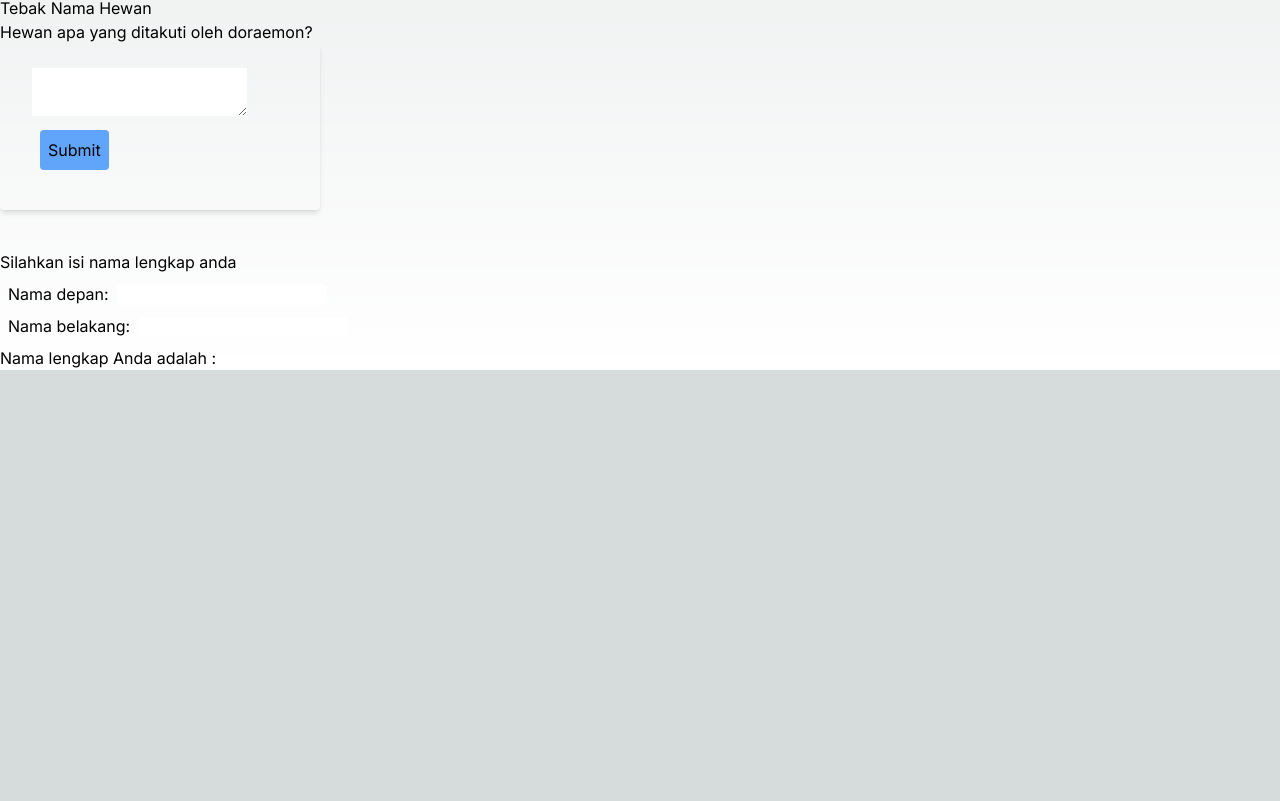
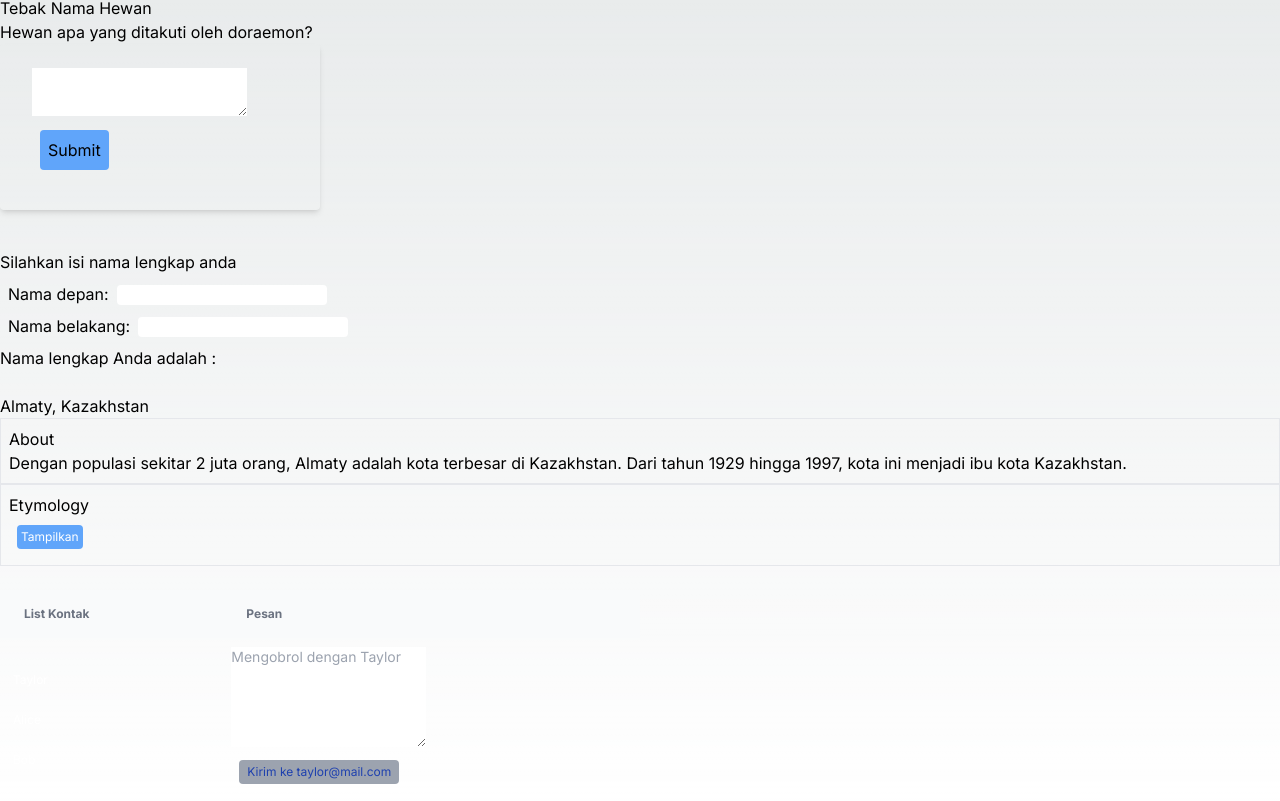
Before and after one commit to JenioDwiSetyoFavianGian/Pemrograman-Berbasis-Framework-2024, a Next.js app in the folder 04-event-dan-state/: page / in a window 1280 px wide. Shown: the part 689-1490 px from the top of the page. Before the commit the page ends 1059 px from the top, so only its background shows below. Built offline with nearby package versions, Linux system fonts and the light colour scheme.

Commit message:
W04: Jawaban Praktikum 6

```diff
--- a/04-event-dan-state/src/app/page.tsx
+++ b/04-event-dan-state/src/app/page.tsx
@@ -2,6 +2,8 @@
 import Tombol_1, { Tombol_2, Tombol_3 } from "../components/button";
 import Gallery from "../components/gallery";
 import Form, { Form_2 } from "../components/form";
+import Accordion from "../components/accordion";
+import Messenger from "@/components/chat";
 
 export default function Home() {
   return (
@@ -23,6 +25,10 @@
     <Form/>
     <br></br>
     <Form_2/>
+    <br></br>
+    <Accordion />
+    <br></br>
+    <Messenger/>
   </>
 );
 }
--- /dev/null
+++ b/04-event-dan-state/src/components/accordion.tsx
@@ -0,0 +1,35 @@
+import { useState } from "react";
+
+export default function Accordion() {
+    const [activateIndex, setActivateIndex] = useState(0);
+    return(
+        <>
+            <h2>Almaty, Kazakhstan</h2>
+            <Panel
+                title="About"
+                isActive={activateIndex === 0}
+                onShow={() => setActivateIndex(0)}>
+                Dengan populasi sekitar 2 juta orang, Almaty adalah kota terbesar di Kazakhstan.
+                Dari tahun 1929 hingga 1997, kota ini menjadi ibu kota Kazakhstan.
+            </Panel>
+            <Panel
+                title="Etymology"
+                isActive={activateIndex === 1}
+                onShow={() => setActivateIndex(1)}>
+                Nama "Almaty" berasal dari kata <span lang="kk-KZ">anma</span>, dalam bahasa Kazakh yang berarti "apel" dan
+                sering diterjemahkan sebagai "penuh dengan apel". Sebenarnya, wilayah sekitar Almaty dipercaya sebagai
+                asal usul apel, dan <i lang="la">Malus sieversii</i> liar dianggap sebagai kandidat
+                yang mungkin menjadi nenek moyang apel domestik modern.
+            </Panel>
+        </>
+    )
+}
+
+function Panel({title, children, isActive, onShow}) {
+    return (
+        <section className="panel border boder-gray-700 p-2">
+            <h3>{title}</h3>
+            {isActive ? ( <p>{children}</p>) : (<button className="bg-blue-400 text-xs text-white p-1 rounded m-2" onClick={onShow}>Tampilkan</button>)}
+        </section>
+    )
+}
--- /dev/null
+++ b/04-event-dan-state/src/components/chat.tsx
@@ -0,0 +1,71 @@
+import { useState } from "react";
+
+const contacts = [
+    { name : 'Taylor', email: 'taylor@mail.com' },
+    { name : 'Alice', email: 'alice@mail.com' },
+    { name : 'Bob', email: 'bob@mail.com' }
+];
+
+export function ContactList({selectedContact, contacts, onSelect}){
+    return(
+        <section className="contact-list">
+            <ul className="w-full">
+                {contacts.map (contact =>
+                    <li key={contact.email}>
+                    <button
+                        className="text-xs bg-bue-400 rounded p-1 m-2 text-white"
+                        onClick={() => {onSelect(contact)}}>
+                        {contact.name}
+                    </button>
+                    </li>
+                )}
+            </ul>
+        </section>
+    );
+}
+
+export function Chat({ contact }){
+    const [text, setText] = useState('');
+    return(
+        <section className="chat m-2">
+            <textarea
+                rows={5}
+                value={text}
+                placeholder={'Mengobrol dengan ' + contact.name}
+                onChange={e => setText(e.target.value)}
+            />
+            <br />
+            <button className="text-xs bg-gray-400 rounded px-2 py-1 m-2 text-blue-800">Kirim ke {contact.email}</button>
+        </section>
+    );
+}
+
+export default function Messenger() {
+    const[to, setTo] = useState(contacts[0]);
+    return(
+        <div>
+            <table className="w-1/2 text-sm text-left text-gray-500 dark:text-gray-400">
+                <thead className="text-xs tex-gray-700-uppercase bg-gray-50 dark:bg-gray-700 dark:text-gray-400">
+                    <tr>
+                        <th scope="col" className="px-6 py-3">List Kontak</th>
+                        <th scope="col" className="px-6 py-4">Pesan</th>
+                    </tr>
+                </thead>
+                <tbody>
+                    <tr>
+                        <td>
+                            <ContactList
+                                contacts={contacts}
+                                selectedContact={to}
+                                onSelect={contact => setTo(contact)}
+                            />
+                        </td>
+                        <td>
+                            <Chat key={to.email} contact={to} />
+                        </td>
+                    </tr>
+                </tbody>
+            </table>
+        </div>
+    )
+}
```
Also changed, not shown: 3 other files (tests, documents, lock files or other folders).
